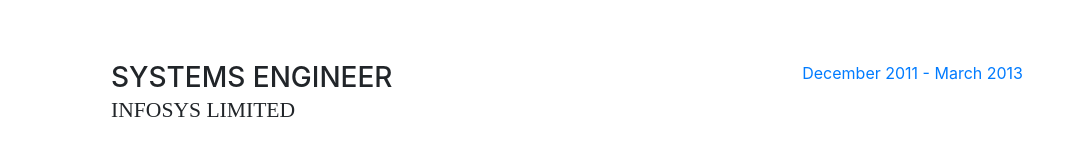
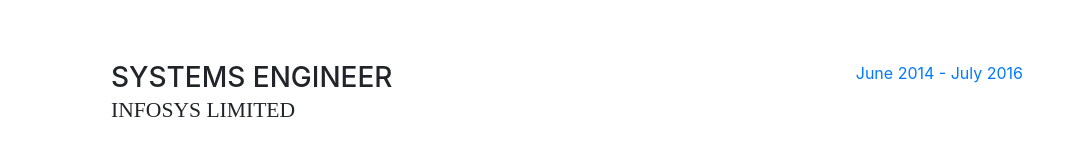
Before and after one commit to nishanthanandaram/nishanthanandaram.github.io, a website with bundled scripts: page index.html in a window 1280 px wide. Shown: the part 1182-1328 px from the top of the page, without its empty margins (209-1280 px from the left). Built offline with nearby package versions, Linux system fonts and the light colour scheme; a web font is replaced by a local one.

Commit message:
Resume edits (#2)
* ReadMe Edit Preview

* ReadMe Edit Preview

* ReadMe Edit Preview

* ReadMe add Preview Snapshot

* ReadMe add Preview Snapshot

* ReadMe add Preview Snapshot

* index experience edits

```diff
--- a/index.html
+++ b/index.html
@@ -131,7 +131,7 @@
               <p>Capitalize on low hanging fruit to identify a ballpark value added activity to beta test. Override the digital divide with additional clickthroughs from DevOps. Nanotechnology immersion along the information highway will close the loop on focusing solely on the bottom line.</p>
             </div>
             <div class="resume-date text-md-right">
-              <span class="text-primary">December 2011 - March 2013</span>
+              <span class="text-primary">June 2014 - July 2016</span>
             </div>
           </div>
 
```
